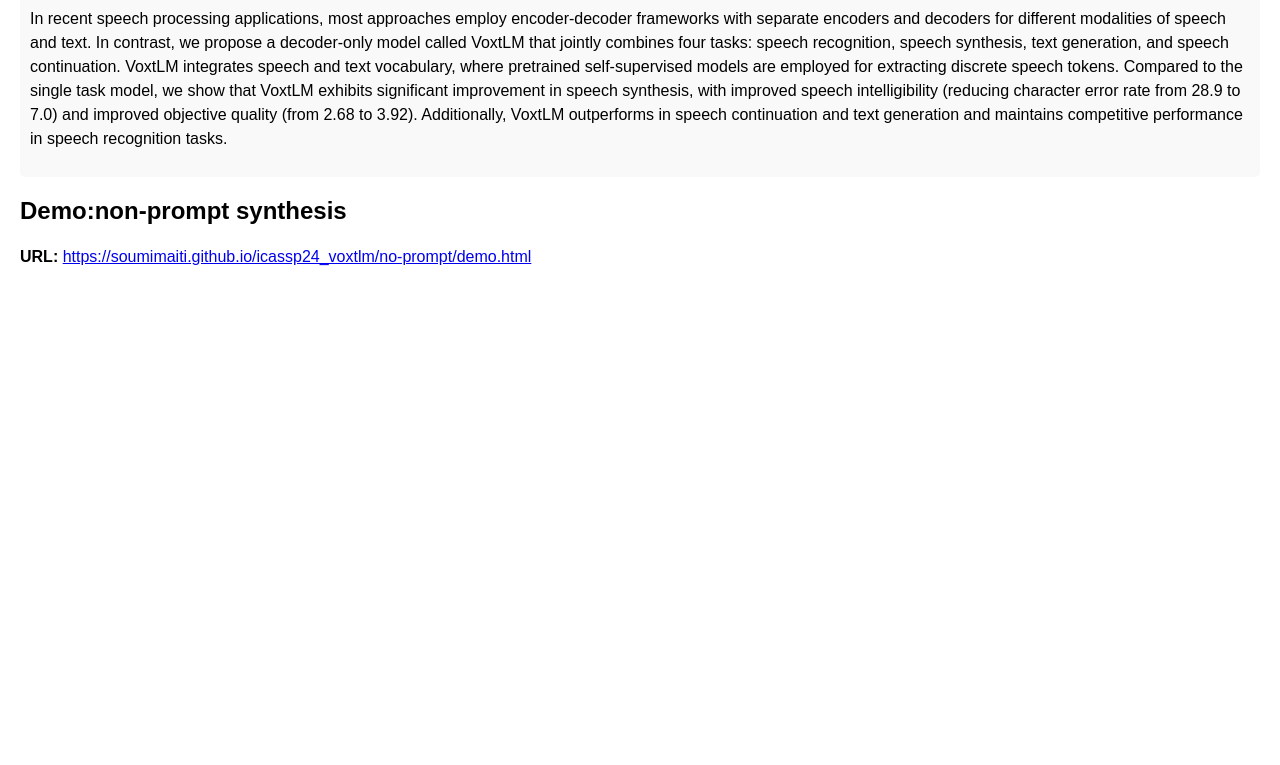
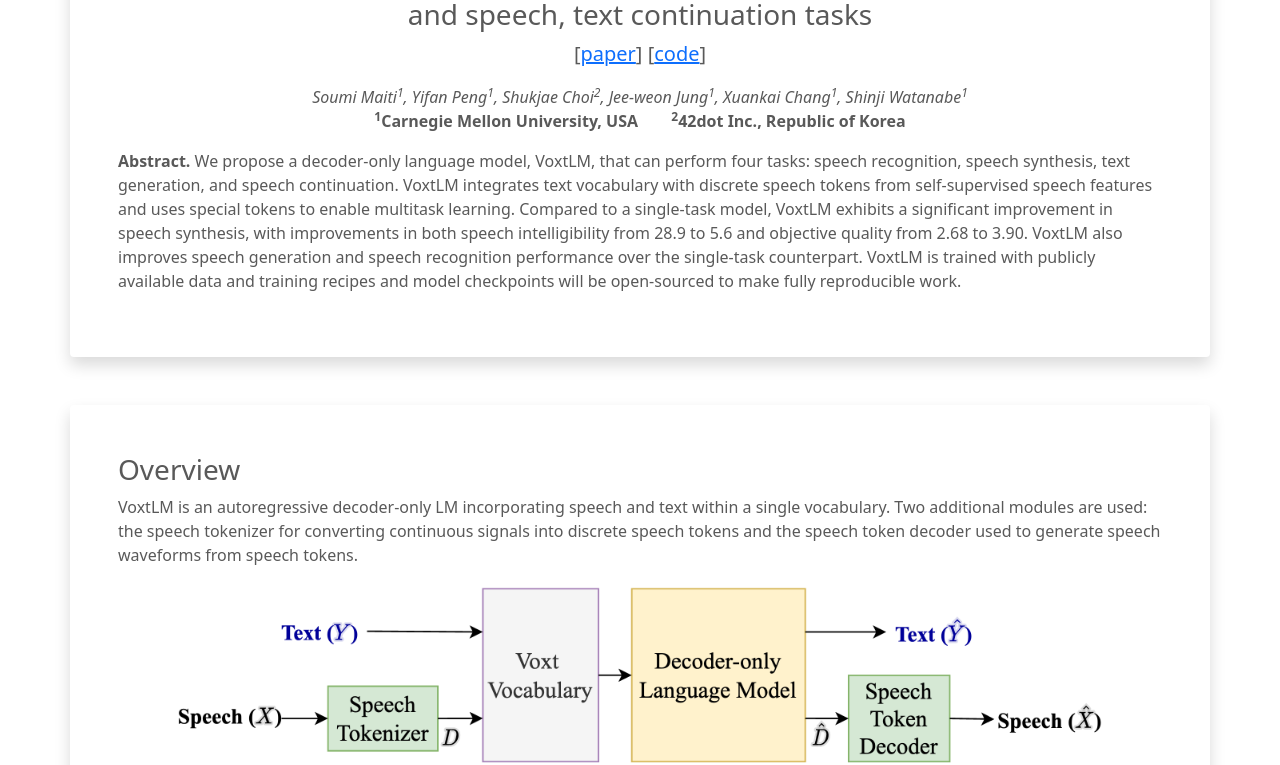
Before and after one commit to soumimaiti/smaiti.github.io, a plain HTML site: page icassp24_voxtlm/index.html in a window 1280 px wide. Shown: the part 188-953 px from the top of the page. Before the commit the page ends 800 px from the top, so only its background shows below. Drawn offline with nearby package versions, Linux system fonts and the light colour scheme.

Commit message:
add new index

```diff
--- a/icassp24_voxtlm/index.html
+++ b/icassp24_voxtlm/index.html
@@ -1,68 +1,75 @@
 <!DOCTYPE html>
 <html>
-
   <head>
-    <title>
-        <!DOCTYPE html>
-        <html>
-
-        <head>
-            <title>Unified decoder-only models consolidating speech
-                Recognition/synthesis and speech/text continuation tasks
-                </title>
+    <title>VoxtLM</title>
+    <link
+      href="https://cdn.jsdelivr.net/npm/bootstrap@5.1.3/dist/css/bootstrap.min.css"
+      rel="stylesheet"
+    />
+    <meta charset="utf-8" />
+    <meta name="viewport" content="width=device-width, initial-scale=1" />
+    <script src="https://ajax.googleapis.com/ajax/libs/jquery/3.6.0/jquery.min.js"></script>
+    <script src="helper.js" defer></script>
     <style>
-                body {
-                    font-family: Arial, sans-serif;
-                    margin: 20px;
+      td {
+        vertical-align: middle;
+        text-align: center;
       }
-
-                h1 {
-                    color: #333;
+      audio {
+        width: 20vw;
+        min-width: 130px;
+        max-width: 280px;
       }
-
-                p {
-                    line-height: 1.5;
-                }
-
-                .abstract {
-                    background-color: #f9f9f9;
-                    padding: 10px;
-                    border-radius: 5px;
+      h1, h2, h3, h4, h5, h6, body, b, strong, th {
+        color: #595959;
       }
     </style>
   </head>
-
   <body>
-    <h1>Unified decoder-only models consolidating speech
-        Recognition/synthesis and speech/text continuation tasks
-        </h1>
-    <!-- <p><strong>Authors:</strong> Author 1, Author 2, Author 3</p>
-    <p><strong>Published in:</strong> Conference/Journal Name</p>
-    <p><strong>Date:</strong> Month Year</p> -->
-
-    <div class="abstract">
-        <h2>Abstract</h2>
-        <p>In recent speech processing applications, most approaches
-            employ encoder-decoder frameworks with separate encoders
-            and decoders for different modalities of speech and text. In
-            contrast, we propose a decoder-only model called VoxtLM
-            that jointly combines four tasks: speech recognition, speech
-            synthesis, text generation, and speech continuation. VoxtLM
-            integrates speech and text vocabulary, where pretrained
-            self-supervised models are employed for extracting discrete
-            speech tokens. Compared to the single task model, we show
-            that VoxtLM exhibits significant improvement in speech synthesis,
-            with improved speech intelligibility (reducing character
-            error rate from 28.9 to 7.0) and improved objective quality
-            (from 2.68 to 3.92). Additionally, VoxtLM outperforms in
-            speech continuation and text generation and maintains competitive
-            performance in speech recognition tasks.</p>
+    <div class="container pt-5 mt-5 shadow p-5 mb-5 bg-white rounded">
+      <div class="text-center">
+        <h1>VoxtLM:</h1><h3>Unified decoder-only models for consolidating speech recognition, synthesis and speech, text continuation tasks</h3>
+        <p class="lead">
+          [<a
+            href=""
+            >paper</a
+          >]
+          [<a
+            href="https://github.com/ESPnet/ESPnet"
+            >code</a
+          >]
+        </p>
+        <p class="fst-italic mb-0">
+            Soumi Maiti<sup>1</sup>, Yifan Peng<sup>1</sup>, Shukjae Choi<sup>2</sup>, Jee-weon Jung<sup>1</sup>, Xuankai Chang<sup>1</sup>, Shinji Watanabe<sup>1</sup>
+        </p>
+        <p><b><sup>1</sup>Carnegie Mellon University, USA &nbsp&nbsp&nbsp&nbsp&nbsp&nbsp <sup>2</sup>42dot Inc., Republic of Korea</b></p>
+      </div>
+      <p>
+        <b>Abstract.</b>
+        We propose a decoder-only language model, VoxtLM, that can perform four tasks: speech recognition, speech synthesis, text generation, and speech continuation.
+        VoxtLM integrates text vocabulary with discrete speech tokens from self-supervised speech features and uses special tokens to enable multitask learning. Compared to a single-task model, VoxtLM exhibits a significant improvement in speech synthesis, with improvements in both speech intelligibility from 28.9 to 5.6 and objective quality from 2.68 to 3.90.
+        VoxtLM also improves speech generation and speech recognition performance over the single-task counterpart. VoxtLM is trained with publicly available data and training recipes and model checkpoints will be open-sourced to make fully reproducible work.
+      </p>
     </div>
 
-    <h2>Demo:non-prompt synthesis</h2>
 
-    <p><strong>URL:</strong> <a href="https://soumimaiti.github.io/icassp24_voxtlm/no-prompt/demo.html">https://soumimaiti.github.io/icassp24_voxtlm/no-prompt/demo.html</a></p>
+    <div class="container shadow p-5 mb-5 bg-white rounded">
+      <h3>Overview<a id="dialogue"/></h3>
+      <p class="mb-0">
+        VoxtLM is an autoregressive decoder-only LM incorporating speech and text within a single vocabulary. Two additional modules are used: the speech tokenizer for converting continuous signals into discrete speech tokens and the speech token decoder used to generate speech waveforms from speech tokens.
+        <div class="text-center">
+            <img id="teaser" width="90%" src="images/voxtlm.png">
+        </div>
+      </p>
+    </div>
+
+    <div class="container shadow p-5 mb-5 bg-white rounded">
+      <h3>Text-to-Speech<a id="librispeech"/></h3>
+      <p class="mb-0">
+        We demonstrate the capability of VoxtLM to generate speech conditioned on text.
+        [<a href="./no-prompt/demo.html">samples</a>]
+      </p>
+    </div>
 
   </body>
-
 </html>
```
Also changed, not shown: icassp24_voxtlm/images/voxtlm.png (added). Lines whose indentation alone changed are shown as unchanged.
